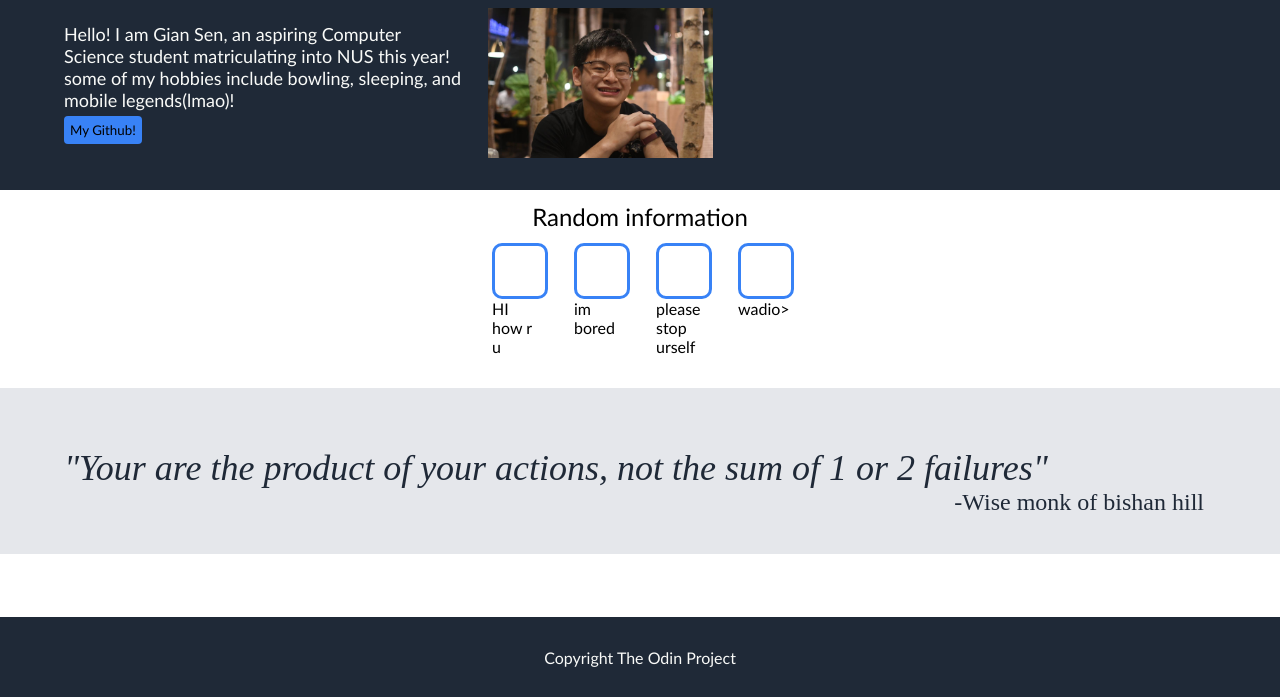
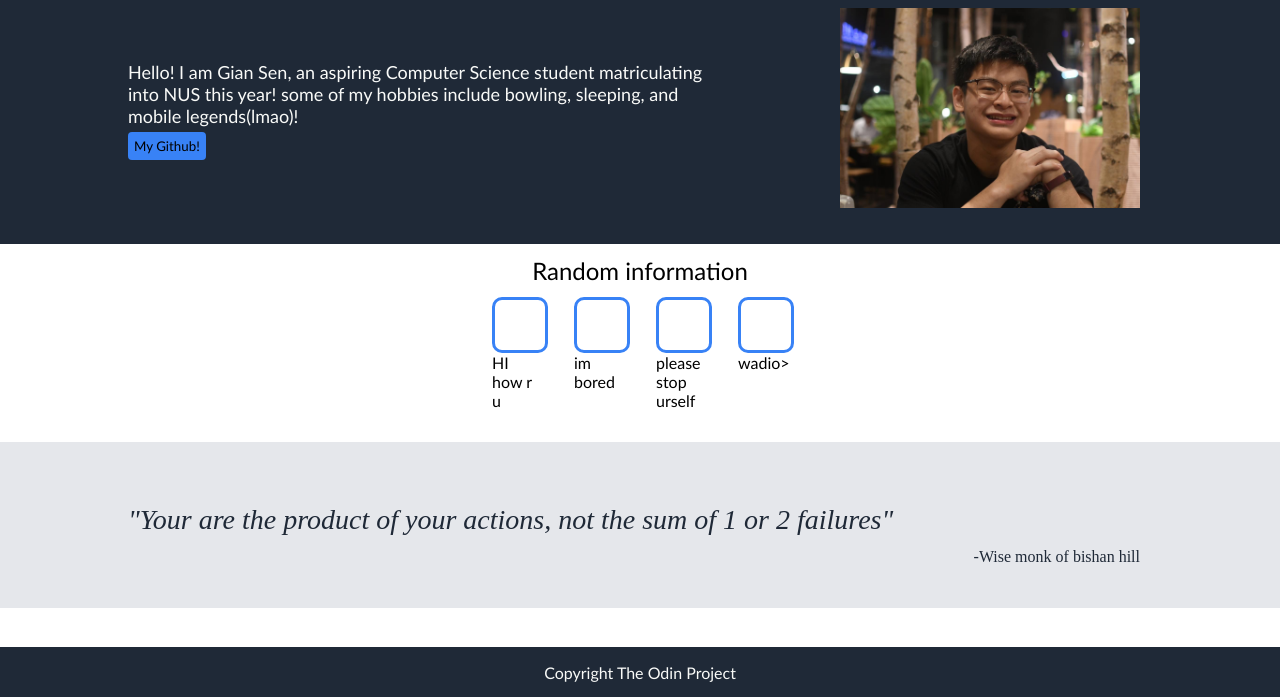
Before and after one commit to GSgiansen/TOP-website, a plain HTML site: page index.html in a window 1280 px wide. Shown: the part 103-800 px from the top of the page. Drawn offline with Linux system fonts and the light colour scheme.

Commit message:
shifted image and background

```diff
--- a/index.html
+++ b/index.html
@@ -15,6 +15,7 @@
             <div>header1</div><div>header2</div><div>header3</div>
             </div>
         </div>
+            <div class="tophalf">
             <div class="top">
             <h1>Gian Sen's awesome website</h1>
             <div class="description">
@@ -22,8 +23,10 @@
             some of my hobbies include bowling, sleeping, and mobile legends(lmao)!
             <p><button>My Github!</button></p>
             </div>
-            <img src="./images/profilepic.JPG">
+            <div><img src="./images/profilepic.JPG"></div>
             </div>
+            </div>
+
             </div>
         </div>
 
--- a/style.css
+++ b/style.css
@@ -6,7 +6,7 @@ body{
 }
 .back1{
     background-color: #1f2937;
-    padding: 0px 64px 32px 64px;
+    padding: 0px 128px 32px 128px;
 }
 
 .header{
@@ -14,6 +14,7 @@ body{
     justify-content: space-between;
     font: 24px;
     color: #f9faf8;
+
 }
 .smolheader{
     display: flex;
@@ -32,13 +33,15 @@ body{
 .description{
     display: flex;
     align-items: center;
-    gap: 24px;
+    gap: 128px;
 }
 .text{
-    max-width: 400px;
+    max-width: 600px;
 }
 img{
-    max-height: 150px;
+    max-height: 200px;
+    margin-left: auto;
+    margin-right: 12px;
 }
 
 button{
@@ -55,7 +58,7 @@ p{
 .back2{
     display: flex;
     min-height: 100px;
-    padding: 12px 64px 32px 64px;
+    padding: 12px 128px 32px 128px;
     justify-content: center;
     flex-direction: column;
     align-items: center;
@@ -94,7 +97,7 @@ p{
 .back3{
     display: flex;
     background-color: #e5e7eb;
-    padding: 12px 64px 4px 64px;
+    padding: 12px 128px 4px 128px;
     margin-bottom: auto;
     flex-grow: 1;
     min-height: 150px;
@@ -107,15 +110,16 @@ p{
     padding-top: 12px;
     display: flex;
     flex-grow: 1;
-    font: 36px bold;
+    font: 28px bold;
     font-style: italic;
     color: #1f2937;
     justify-content: center;
     flex-direction: column;
 }
 .monk{
+    margin-top: 12px;
     display: flex;
-    font: 24px bold;
+    font: 16px bold;
     align-items: flex-end;
     justify-content: flex-end;
     padding-right: 12px;
@@ -132,7 +136,7 @@ p{
 .footer{
     display: flex;
     padding: 0px;
-    min-height: 80px;
+    min-height: 50px;
     color: #f9faf8;
     background-color: #1f2937;
     justify-content: center;
```
